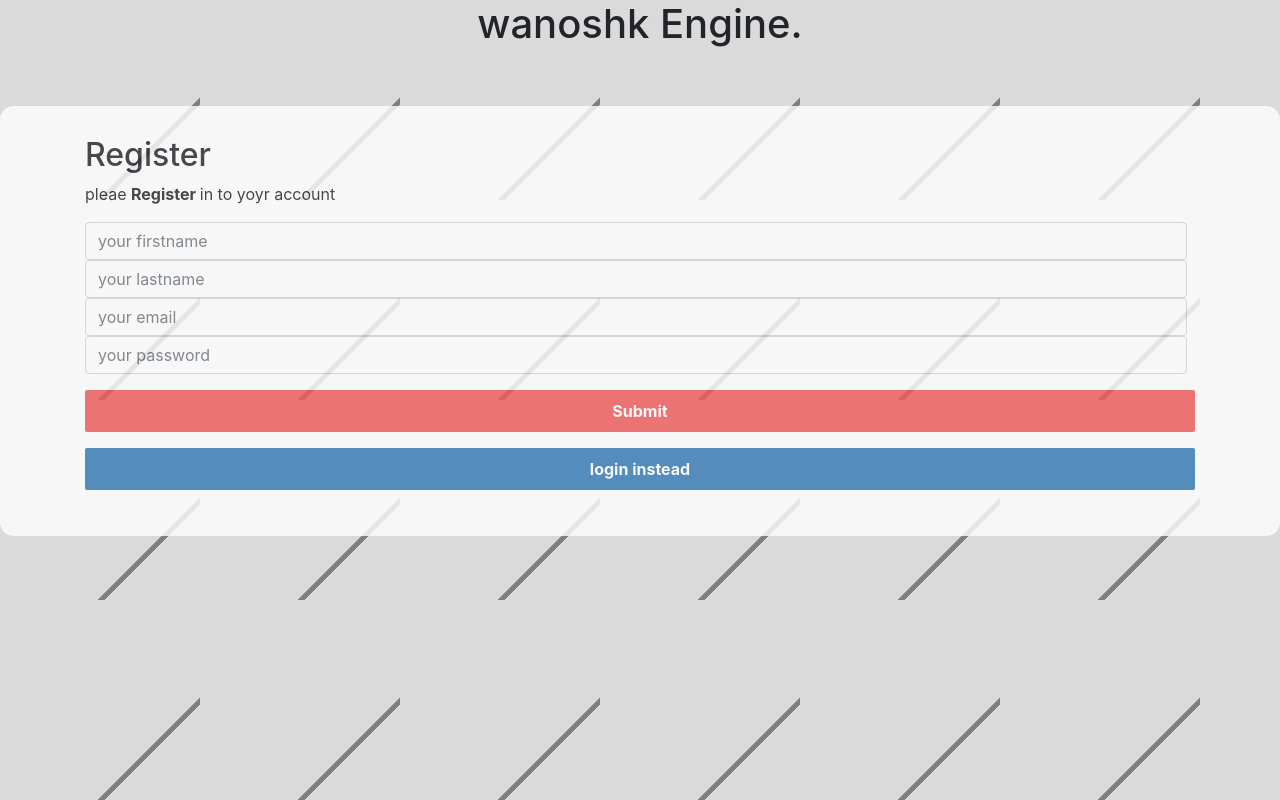
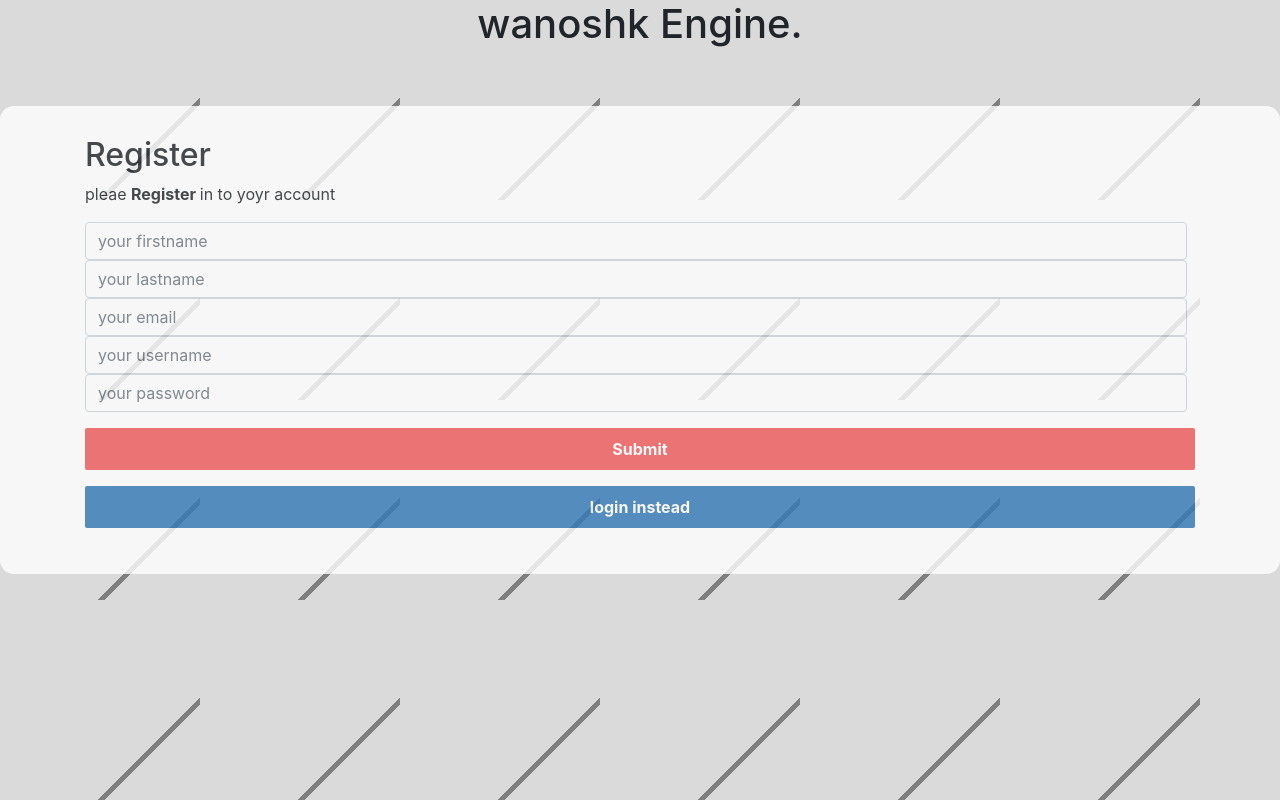
Before and after one commit to Hamidreza-Sedigh/wanoshk-engine-frontend, a React (Create React App) app: page /register in a window 1280 px wide. Built offline with nearby package versions, Linux system fonts and the light colour scheme.

Commit message:
'username'

```diff
--- a/src/pages/Register/index.js
+++ b/src/pages/Register/index.js
@@ -9,6 +9,7 @@
     const [password, setPassword] = useState("");
     const [firstName, setFirstName] =  useState("");
     const [lastName, setLastName] =  useState("");
+    const [username, setUsername] =  useState("");
 
     const [error, setError] = useState(false);
     const [errorMessage, setErrorMessage] = useState("");
@@ -16,8 +17,8 @@
     const handleSubmit = async evt =>{
         evt.preventDefault()
 
-        if(email !== "" && password !== "" && firstName !== "" && lastName !== ""){
-            const response = await api.post('/user/register', {email, password, firstName, lastName});
+        if(email !== "" && password !== "" && firstName !== "" && lastName !== "" && username !== ""){
+            const response = await api.post('/user/register', {email, password, firstName, lastName, username});
             const user = response.data.user || false;
             const user_id = response.data.user_id || false;
 
@@ -65,6 +66,9 @@
                         <Input type="email" name="email" id="exampleEmail" placeholder="your email" onChange={ evt => setEmail(evt.target.value)}/>
                     </FormGroup>
                     <FormGroup className="mb-2 mr-sm-2 mb-sm-0">
+                        <Input type="username" name="username" id="username" placeholder="your username" onChange={ evt => setUsername(evt.target.value)}/>
+                    </FormGroup>
+                    <FormGroup className="mb-2 mr-sm-2 mb-sm-0">
                         <Input type="password" name="password" id="examplePassword" placeholder="your password" onChange={ evt => setPassword(evt.target.value)} />
                     </FormGroup>
                 </div>
```
